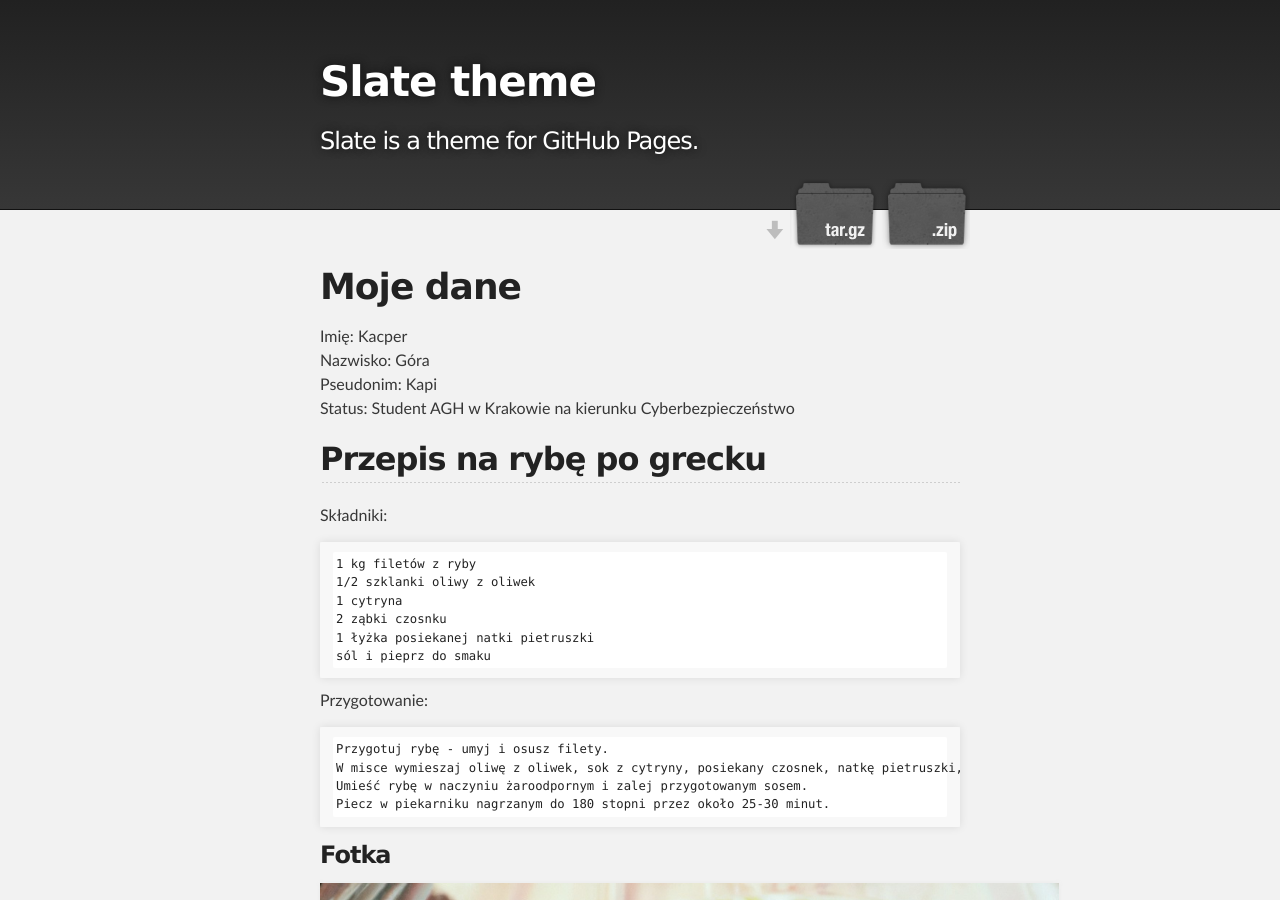
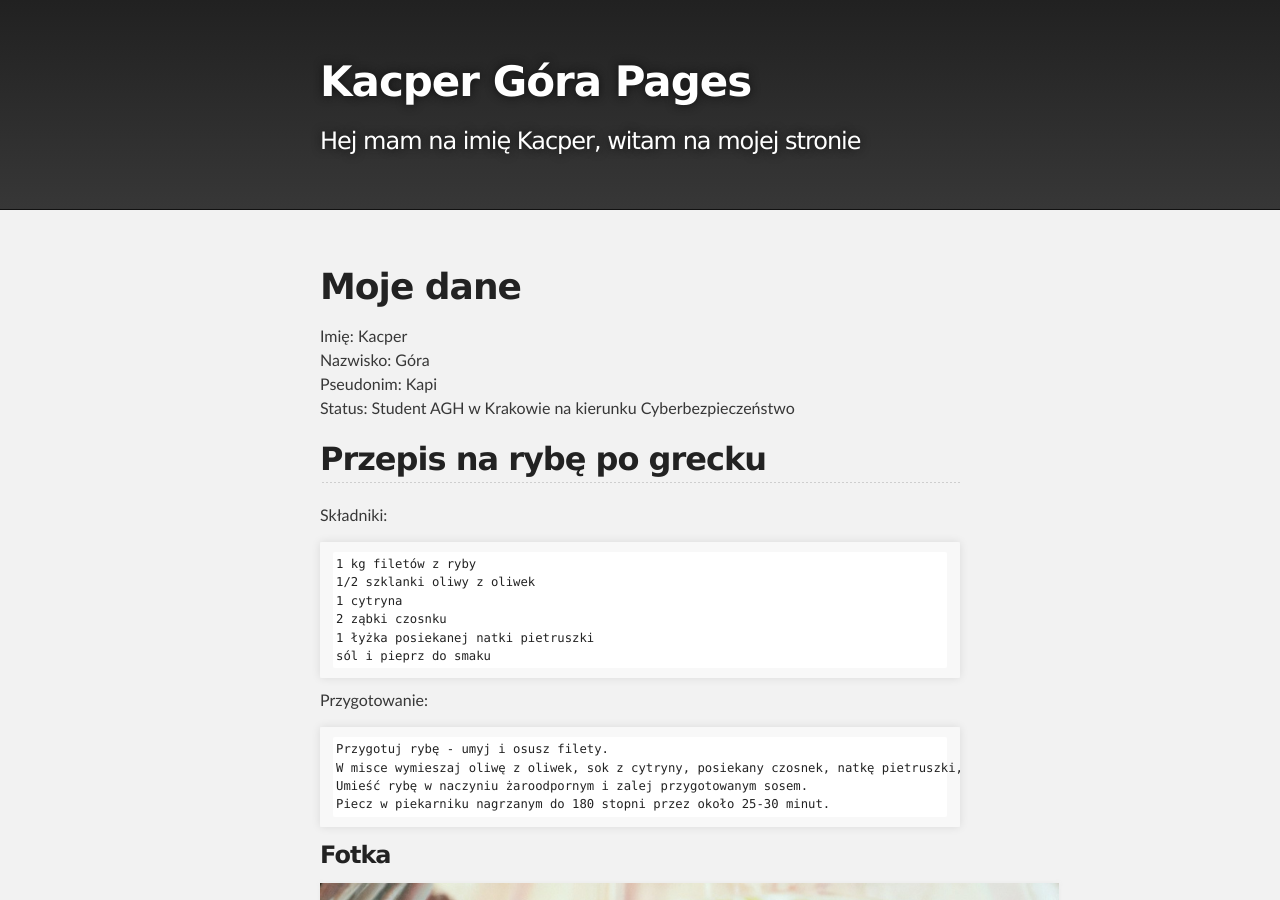
Before and after one commit to KGora12/KGora12.github.io, a Jekyll site: the page built from index.md, in a window 1280 px wide and 900 px high. Built offline with Jekyll 4.4.1, drawn with Linux system fonts in a browser that asks for light colours; our own code applies the rules of GitHub Pages for plain Markdown files.

Commit message:
Strona z motywu index.md 2

```diff
--- a/_config.yml
+++ b/_config.yml
@@ -1,5 +1,5 @@
-title: Slate theme
-description: Slate is a theme for GitHub Pages.
-show_downloads: true
+title: Kacper Góra Pages
+description: Hej mam na imię Kacper, witam na mojej stronie
+show_downloads: false
 google_analytics:
 theme: jekyll-theme-slate
```
